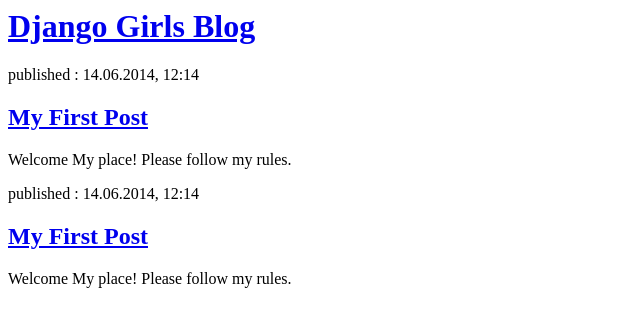
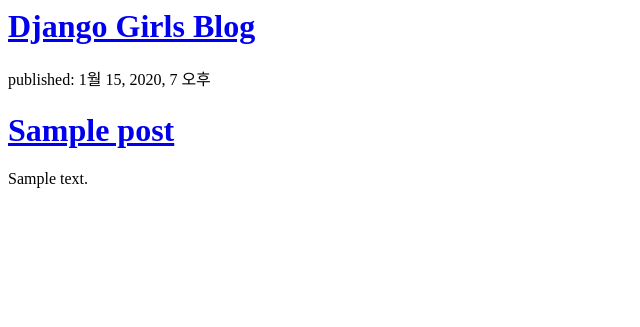
Before and after one commit to ieunjung/my-first-blog, a Django app: template blog/templates/blog/post_list.html in a window 1280 px wide. Shown: the top 327 px of the page, without its empty margins (0-640 px from the left). Run offline with Django 3.2, Linux system fonts and the light colour scheme; the template is opened without the code that fills it: values that come from a table or form of the project are taken from there, others are empty; tables that the repository leaves empty hold one stand-in row (values such as "Sample post").

Commit message:
Modified templates to display from database.

```diff
--- a/blog/templates/blog/post_list.html
+++ b/blog/templates/blog/post_list.html
@@ -10,17 +10,14 @@
       <h1><a href="#">Django Girls Blog</a></h1>
     </div>
 
-    <div class="">
-        <p>published : 14.06.2014, 12:14</p>
-        <h2><a href="#">My First Post</a></h2>
-        <p>Welcome My place! Please follow my rules.</p>
-    </div>
-
-    <div class="">
-        <p>published : 14.06.2014, 12:14</p>
-        <h2><a href="#">My First Post</a></h2>
-        <p>Welcome My place! Please follow my rules.</p>
-    </div>
+      {% for post in posts %}
+        <div class="">
+          <p>published: {{ post.published_date }}</p>
+          <h1><a href="#">{{ post.title }}</a></h1>
+          <!-- linebreaksbr : 행이 바뀌면 문단으로 변환하라. -->
+          <p>{{ post.text | linebreaksbr }}</p>
+        </div>
+      {% endfor %}
 
   </body
 </html>
--- a/blog/views.py
+++ b/blog/views.py
@@ -1,5 +1,9 @@
 from django.shortcuts import render
+from django.utils import timezone
+from .models import Post
 
 # Create your views here.
 def post_list(request):
-    return render(request, 'blog/post_list.html', {})
+    posts = Post.objects.filter(title__contains='title') #all() #filter(published_date__lte=timezone.now()).order_by('published_date')
+#request 를 넘겨받아서, 템플릿을 보여준다. 매개변수 posts 이용.
+    return render(request, 'blog/post_list.html', {'posts':posts})
```
